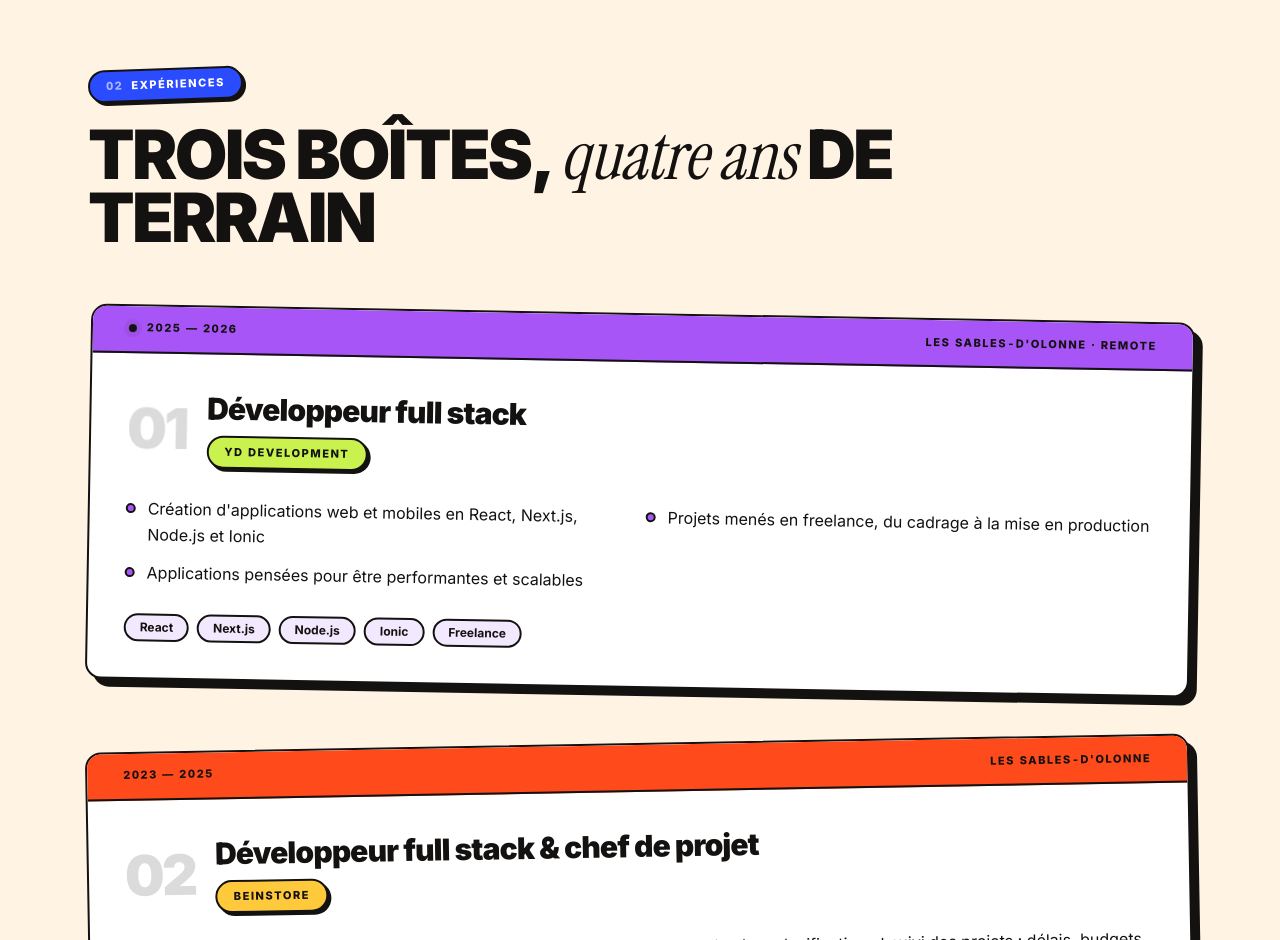
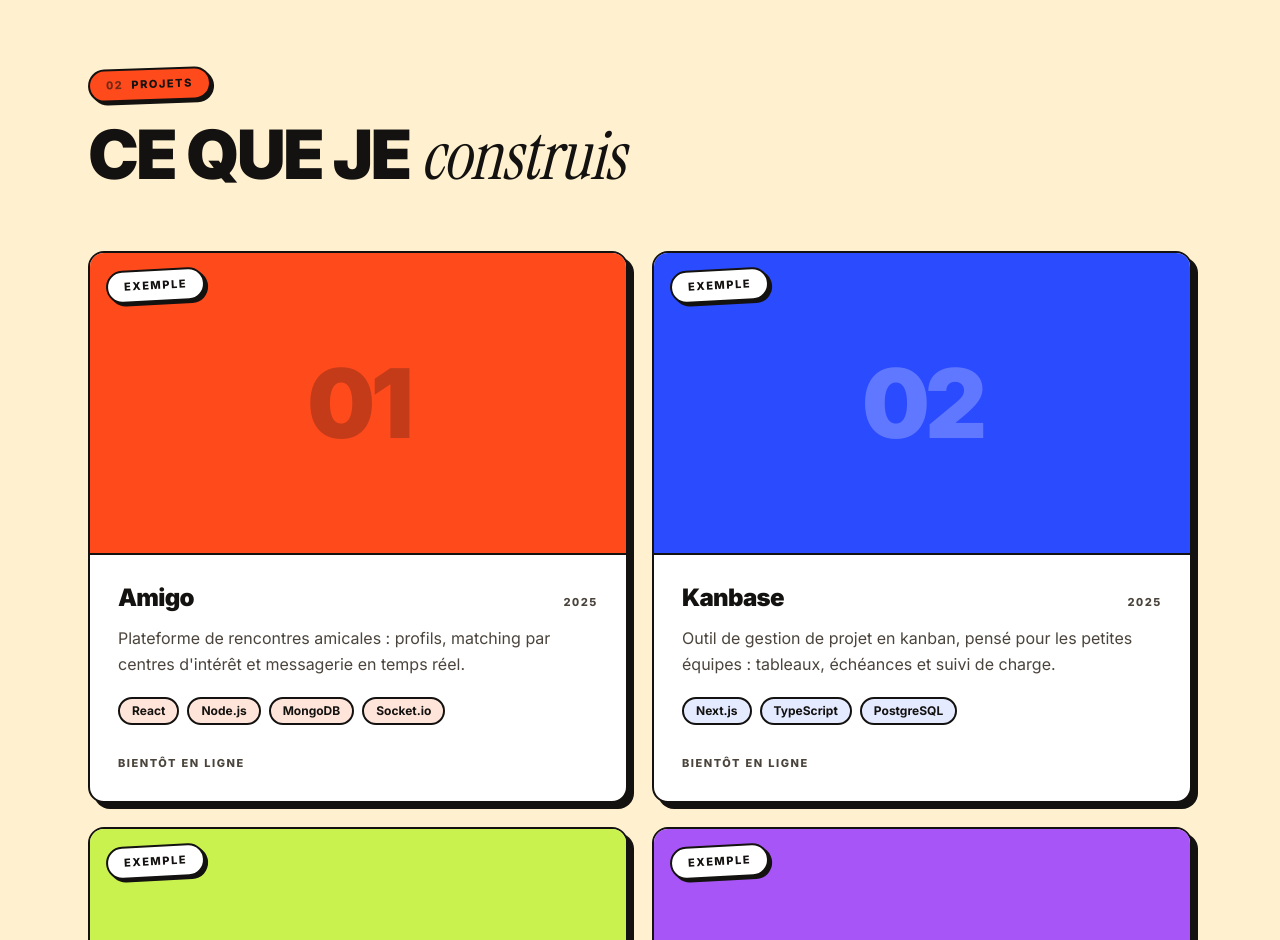
Before and after one commit to drifyoussef/Portfolio-DRIF-Youssef-Nextjs, a Next.js app: page / in a window 1280 px wide. Shown: the part 1860-2800 px from the top of the page. Built offline with nearby package versions, Linux system fonts and the light colour scheme.

Commit message:
feat: Add Projects component and update section indices in Navbar, Experience, Education, and Skills components (mock only for now)

```diff
--- a/app/page.tsx
+++ b/app/page.tsx
@@ -1,6 +1,7 @@
 import Navbar from "@/components/Navbar";
 import Hero from "@/components/Hero";
 import About from "@/components/About";
+import Projects from "@/components/Projects";
 import Experience from "@/components/Experience";
 import Education from "@/components/Education";
 import Skills from "@/components/Skills";
@@ -14,6 +15,7 @@ export default function Home() {
       <main>
         <Hero />
         <About />
+        <Projects />
         <Experience />
         <Education />
         <Skills />
--- a/components/Contact.tsx
+++ b/components/Contact.tsx
@@ -32,7 +32,7 @@ export default function Contact() {
       <div className="relative mx-auto max-w-6xl px-5 py-20 sm:px-6 md:py-28">
         <RevealOnScroll>
           <Sticker fill="acide" className="rotate-2">
-            <span className="opacity-60">05</span>
+            <span className="opacity-60">06</span>
             Contact
           </Sticker>
           <h2 className="mt-6 max-w-4xl text-[clamp(2.25rem,6.5vw,4.25rem)] leading-[0.9] font-black tracking-[-0.04em] uppercase">
--- a/components/Education.tsx
+++ b/components/Education.tsx
@@ -68,7 +68,7 @@ export default function Education() {
   return (
     <Band id="education" bg="bg-white">
       <SectionHead
-        index="03"
+        index="04"
         label="Formation"
         sticker="mauve"
         title={
--- a/components/Experience.tsx
+++ b/components/Experience.tsx
@@ -75,7 +75,7 @@ export default function Experience() {
   return (
     <Band id="experience" bg="bg-creme">
       <SectionHead
-        index="02"
+        index="03"
         label="Expériences"
         sticker="azur"
         title={
--- a/components/Navbar.tsx
+++ b/components/Navbar.tsx
@@ -4,6 +4,7 @@ import { useEffect, useState } from "react";
 
 const links = [
   { label: "À propos", href: "#about", hover: "hover:bg-flame" },
+  { label: "Projets", href: "#projects", hover: "hover:bg-azur hover:text-white" },
   { label: "Expériences", href: "#experience", hover: "hover:bg-soleil" },
   { label: "Formation", href: "#education", hover: "hover:bg-mauve" },
   { label: "Compétences", href: "#skills", hover: "hover:bg-acide" },
@@ -34,7 +35,7 @@ export default function Navbar() {
           Youssef Drif
         </a>
 
-        <nav className="hidden md:block">
+        <nav className="hidden lg:block">
           <ul className="flex items-center gap-2">
             {links.map((l) => (
               <li key={l.href}>
@@ -59,7 +60,7 @@ export default function Navbar() {
 
         <button
           type="button"
-          className="eyebrow rounded-full border-2 border-encre px-4 py-2 md:hidden"
+          className="eyebrow rounded-full border-2 border-encre px-4 py-2 lg:hidden"
           onClick={() => setMenuOpen((v) => !v)}
           aria-expanded={menuOpen}
           aria-controls="menu-mobile"
@@ -69,7 +70,7 @@ export default function Navbar() {
       </div>
 
       {menuOpen && (
-        <nav id="menu-mobile" className="border-t-2 border-encre bg-creme md:hidden">
+        <nav id="menu-mobile" className="border-t-2 border-encre bg-creme lg:hidden">
           <ul className="mx-auto max-w-6xl px-5 py-2 sm:px-6">
             {[...links, { label: "Contact", href: "#contact", hover: "" }].map((l) => (
               <li key={l.href} className="border-b-2 border-dotted border-encre/25 last:border-0">
--- /dev/null
+++ b/components/Projects.tsx
@@ -0,0 +1,150 @@
+import Band, { SectionHead } from "./Section";
+import RevealOnScroll from "./RevealOnScroll";
+import Tile, { Sticker, fills, type Fill } from "./Tile";
+
+/* ------------------------------------------------------------------
+   DONNÉES FACTICES — à remplacer par les vrais projets.
+   Champs : href à null tant que le projet n'est pas en ligne (la carte
+   affiche alors « Bientôt en ligne » au lieu d'un lien mort).
+   Pour ajouter un visuel : voir le commentaire dans la zone de couverture.
+   ------------------------------------------------------------------ */
+const projects: {
+  title: string;
+  tagline: string;
+  year: string;
+  status: string;
+  cover: Fill;
+  chip: string;
+  stack: string[];
+  href: string | null;
+}[] = [
+  {
+    title: "Amigo",
+    tagline:
+      "Plateforme de rencontres amicales : profils, matching par centres d'intérêt et messagerie en temps réel.",
+    year: "2025",
+    status: "Exemple",
+    cover: "flame",
+    chip: "bg-flame-pale",
+    stack: ["React", "Node.js", "MongoDB", "Socket.io"],
+    href: null,
+  },
+  {
+    title: "Kanbase",
+    tagline:
+      "Outil de gestion de projet en kanban, pensé pour les petites équipes : tableaux, échéances et suivi de charge.",
+    year: "2025",
+    status: "Exemple",
+    cover: "azur",
+    chip: "bg-azur-pale",
+    stack: ["Next.js", "TypeScript", "PostgreSQL"],
+    href: null,
+  },
+  {
+    title: "Scanly",
+    tagline:
+      "Application mobile d'inventaire par scan de codes-barres, avec synchronisation hors ligne.",
+    year: "2024",
+    status: "Exemple",
+    cover: "acide",
+    chip: "bg-acide-pale",
+    stack: ["Ionic Capacitor", "Angular", "SQLite"],
+    href: null,
+  },
+  {
+    title: "Sentinel",
+    tagline:
+      "Tableau de bord de supervision : collecte des vulnérabilités connues et alertes par criticité.",
+    year: "2024",
+    status: "Exemple",
+    cover: "mauve",
+    chip: "bg-mauve-pale",
+    stack: ["Node.js", "Docker", "CI/CD"],
+    href: null,
+  },
+];
+
+export default function Projects() {
+  return (
+    <Band id="projects" bg="bg-soleil-pale">
+      <SectionHead
+        index="02"
+        label="Projets"
+        sticker="flame"
+        title={
+          <>
+            Ce que je <span className="pop lowercase">construis</span>
+          </>
+        }
+      />
+
+      <div className="grid gap-6 md:grid-cols-2">
+        {projects.map((p, i) => (
+          <RevealOnScroll key={p.title} delay={(i % 2) * 90} className="h-full">
+            <Tile
+              fill="blanc"
+              className="flex h-full flex-col overflow-hidden p-0 shadow-[6px_6px_0_0_var(--encre)] transition-transform duration-200 hover:-translate-y-1"
+            >
+              {/* Couverture — remplacer le bloc par une <Image fill … /> le moment venu */}
+              <div
+                className={`relative flex aspect-16/9 items-center justify-center border-b-2 border-encre ${
+                  fills[p.cover]
+                }`}
+              >
+                <span className="text-7xl leading-none font-black tracking-[-0.05em] opacity-25 md:text-8xl">
+                  0{i + 1}
+                </span>
+                <Sticker fill="blanc" className="absolute top-4 left-4 -rotate-3">
+                  {p.status}
+                </Sticker>
+              </div>
+
+              <div className="flex flex-1 flex-col p-6 md:p-7">
+                <div className="flex flex-wrap items-baseline justify-between gap-x-4 gap-y-1">
+                  <h3 className="text-2xl leading-tight font-black tracking-[-0.03em]">
+                    {p.title}
+                  </h3>
+                  <span className="eyebrow text-encre-doux">{p.year}</span>
+                </div>
+
+                <p className="mt-3 leading-relaxed text-encre-doux">{p.tagline}</p>
+
+                <ul className="mt-5 flex flex-wrap gap-2">
+                  {p.stack.map((tech) => (
+                    <li
+                      key={tech}
+                      className={`rounded-full border-2 border-encre px-3 py-1 text-xs font-bold ${p.chip}`}
+                    >
+                      {tech}
+                    </li>
+                  ))}
+                </ul>
+
+                <div className="mt-auto pt-6">
+                  {p.href ? (
+                    <a
+                      href={p.href}
+                      target="_blank"
+                      rel="noopener noreferrer"
+                      className="group inline-flex items-center gap-2 font-bold"
+                    >
+                      Voir le projet
+                      <span
+                        aria-hidden
+                        className="transition-transform group-hover:translate-x-1"
+                      >
+                        →
+                      </span>
+                    </a>
+                  ) : (
+                    <span className="eyebrow text-encre-doux">Bientôt en ligne</span>
+                  )}
+                </div>
+              </div>
+            </Tile>
+          </RevealOnScroll>
+        ))}
+      </div>
+    </Band>
+  );
+}
--- a/components/Skills.tsx
+++ b/components/Skills.tsx
@@ -35,7 +35,7 @@ export default function Skills() {
   return (
     <Band id="skills" bg="bg-acide-pale">
       <SectionHead
-        index="04"
+        index="05"
         label="Compétences"
         sticker="soleil"
         title={
```
